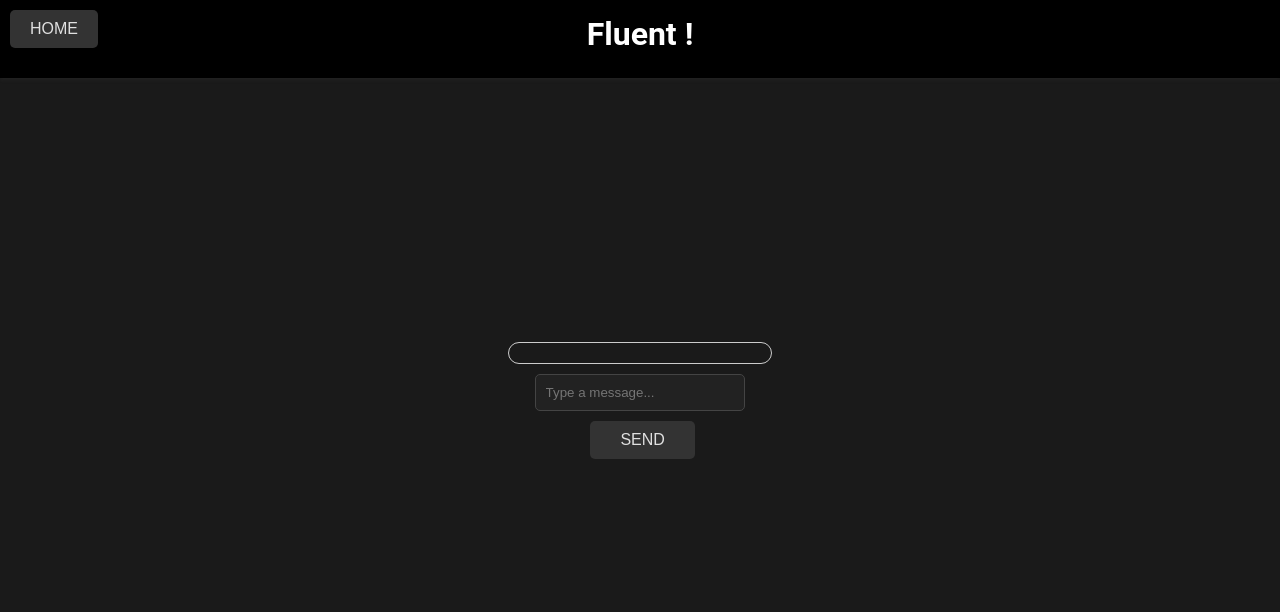
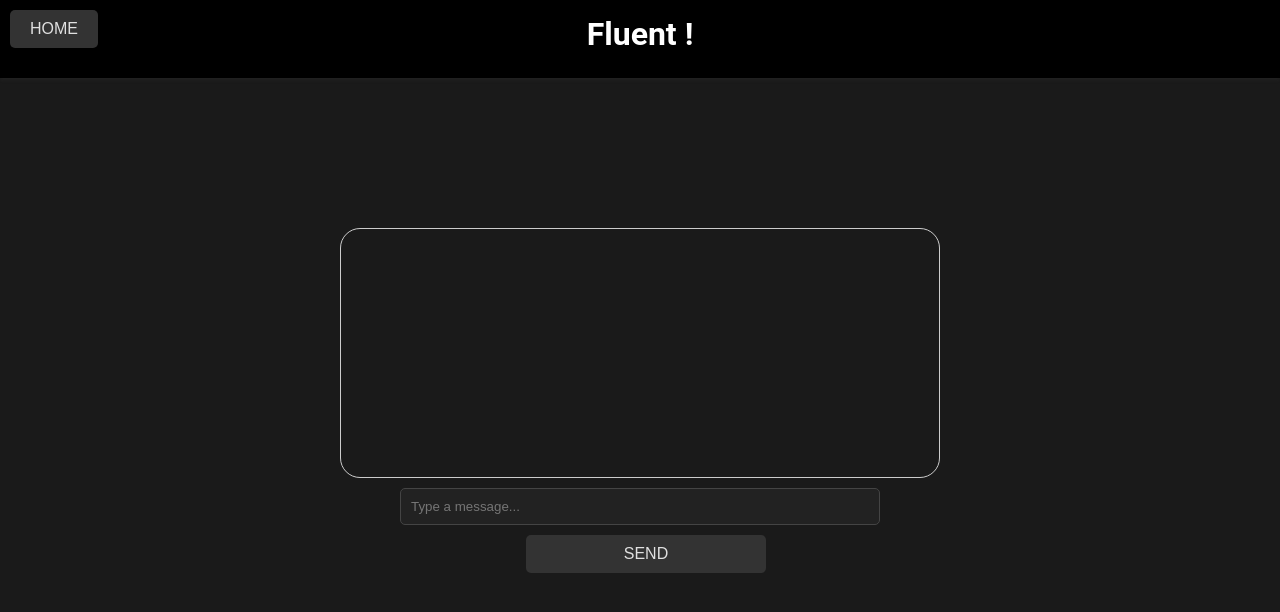
Before and after one commit to alessandrofelici/Fluent, a React (Vite) app in the folder Fluent/: page /Chat in a window 1280 px wide. Shown: the top 612 px of the page. Built offline with nearby package versions, Linux system fonts and the light colour scheme.

Commit message:
change to chat box size

```diff
--- a/Fluent/src/App.css
+++ b/Fluent/src/App.css
@@ -139,10 +139,8 @@ footer {
 }
 
 .scroll-container {
-  width: 100%; /* Adjust width */
-  max-width: 600px; /* Optional, limits width on larger screens */
-  height: 100%; /* Adjust height */
-  max-height: 350px; /* Optional, limits height */
+  width: 600px;
+  height: 250px;
   overflow: auto; /* Adds scrolling if needed */
   border: 1px solid #ccc;
   border-radius: 20px;
```
